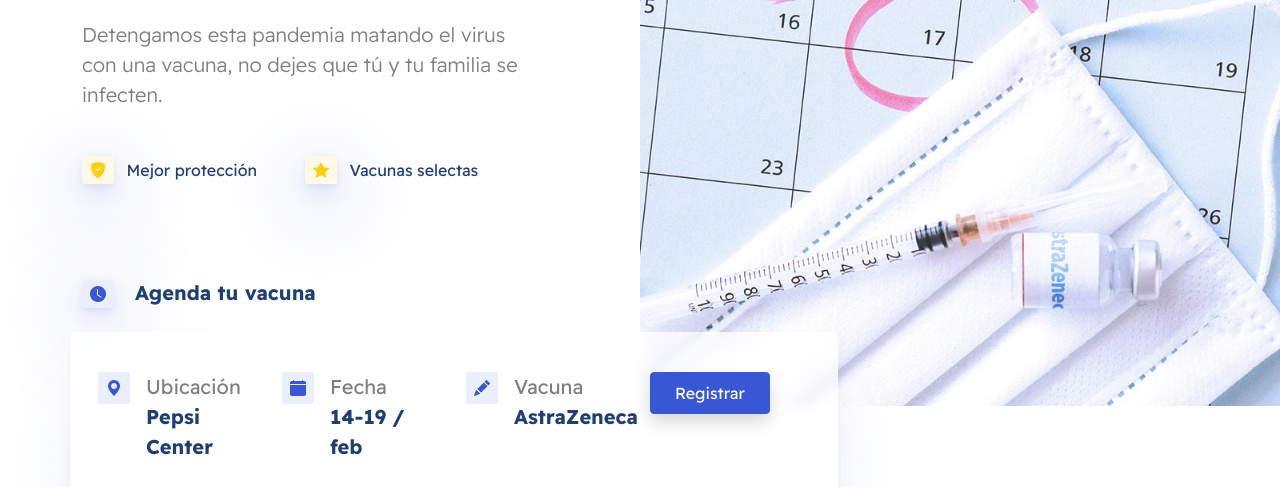
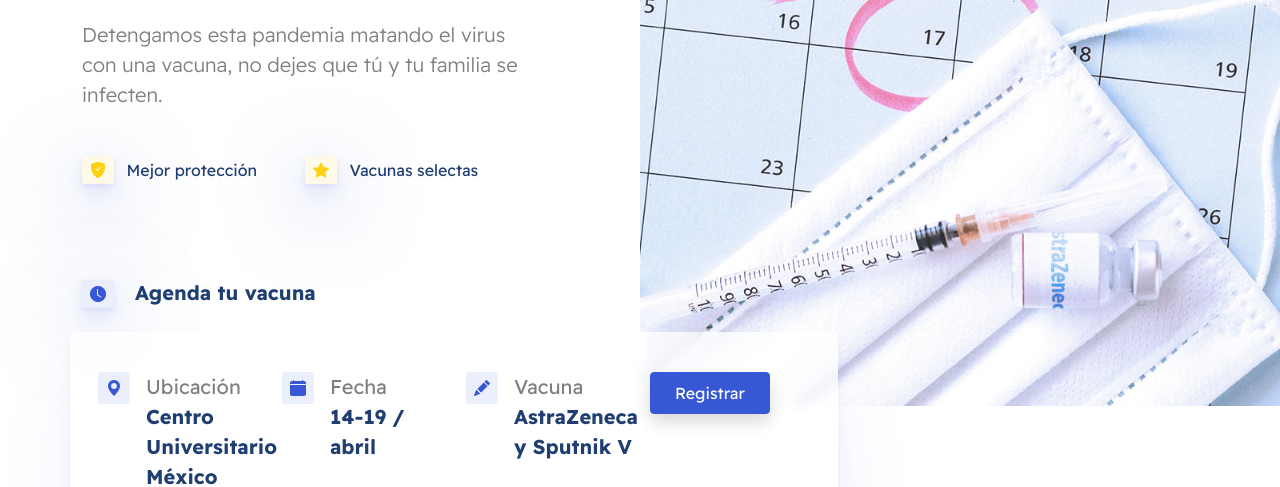
Before and after one commit to JessicaMabelVH/FrontEndMision, a plain HTML site: page 03.CSS/index.html in a window 1280 px wide. Shown: the part 314-801 px from the top of the page. Drawn offline with nearby package versions, Linux system fonts and the light colour scheme.

```diff
--- a/03.CSS/index.html
+++ b/03.CSS/index.html
@@ -109,7 +109,7 @@
                             py-1 px-2"></i>
                     <div class="fs-5">
                         <p class="text-black-50 mb-0">Ubicación</p>
-                        <p class="text-info fw-bolder">Pepsi Center</p>
+                        <p class="text-info fw-bolder">Centro Universitario México</p>
                     </div>
                 </div>
                 <div class="d-flex align-items-start">
@@ -118,7 +118,7 @@
                             py-1 px-2"></i>
                     <div class="fs-5">
                         <p class="text-black-50 mb-0">Fecha</p>
-                        <p class="text-info fw-bolder">14-19 / feb</p>
+                        <p class="text-info fw-bolder">14-19 / abril</p>
                     </div>
                 </div>
                 <div class="d-flex align-items-start">
@@ -127,7 +127,7 @@
                             py-1 px-2"></i>
                     <div class="fs-5">
                         <p class="text-black-50 mb-0">Vacuna</p>
-                        <p class="text-info fw-bolder">AstraZeneca</p>
+                        <p class="text-info fw-bolder">AstraZeneca y Sputnik V</p>
                     </div>
                 </div>
                 <div class="d-flex align-items-start">
```
Also changed, not shown: 2 other files.
